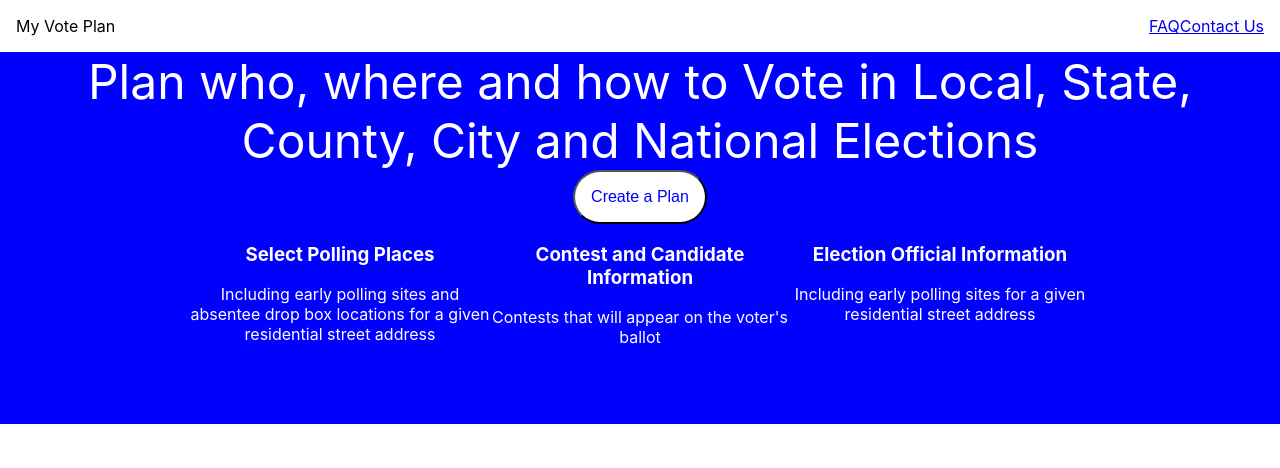
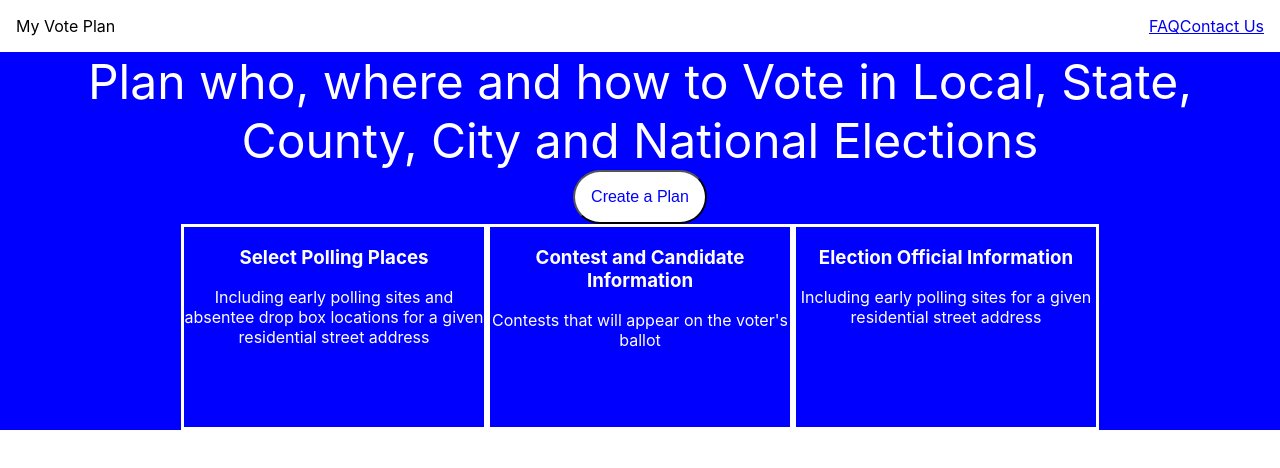
Before and after one commit to Jarquevious/myvoteplan.io, a React (Create React App) app: page / in a window 1280 px wide. Shown: the top 468 px of the page. Built offline with nearby package versions, Linux system fonts and the light colour scheme.

Commit message:
card border added

```diff
--- a/src/components/card.css
+++ b/src/components/card.css
@@ -1,5 +1,6 @@
 .Card {
     width: 300px;
     height: 200px;
+    border-style: solid;
 
 }
--- a/src/components/card.js
+++ b/src/components/card.js
@@ -3,7 +3,7 @@ import './card.css';
 
 function Card(props) {
     return(
-        <div className="Card">
+        <div className="Card" b>
             <h3>
                 {props.heading}
 
--- a/src/components/jumbotron.css
+++ b/src/components/jumbotron.css
@@ -19,7 +19,6 @@
 .Jumbotron-cards {
     display: flex;
     justify-content: center;
-    border-radius: 1em;
 
 
 
```
Also changed, not shown: 1 other file (tests, documents, lock files or other folders).
